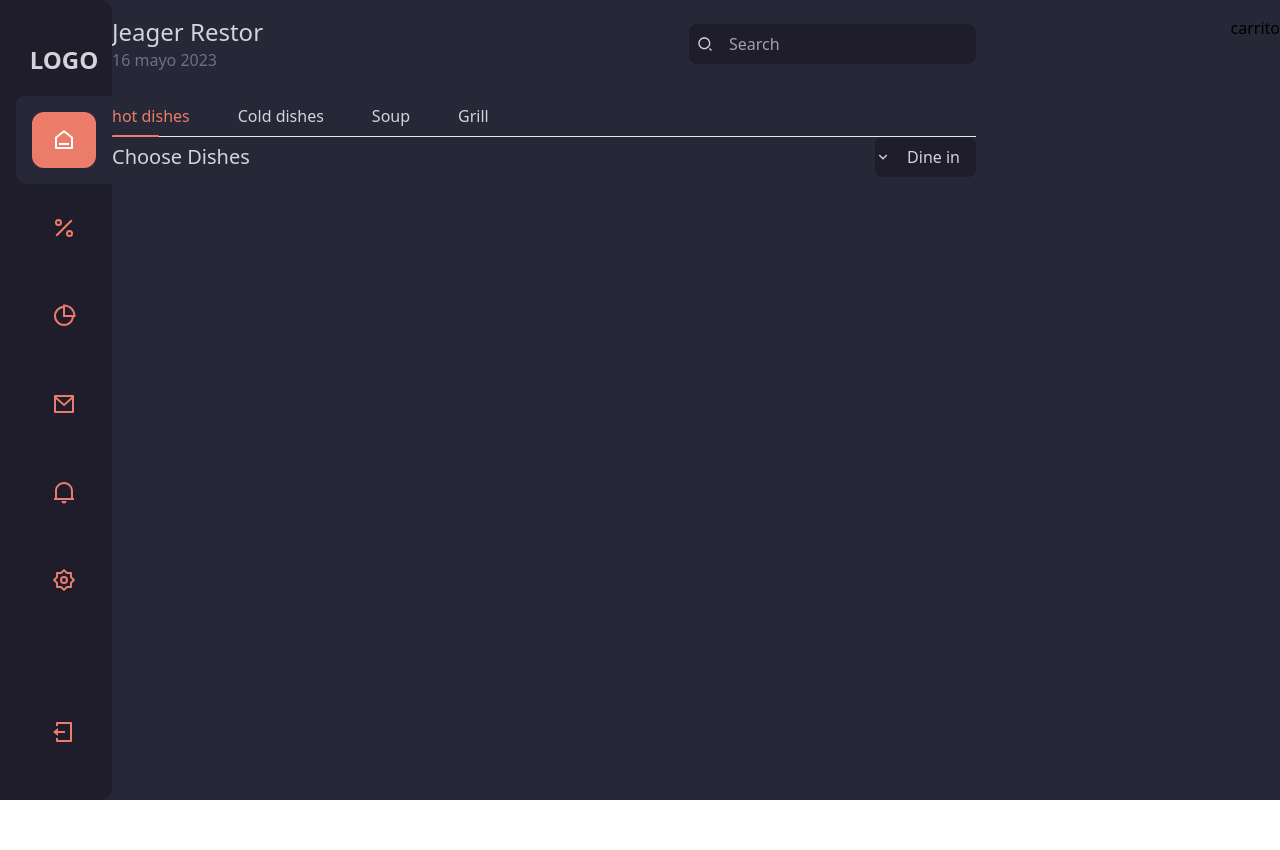
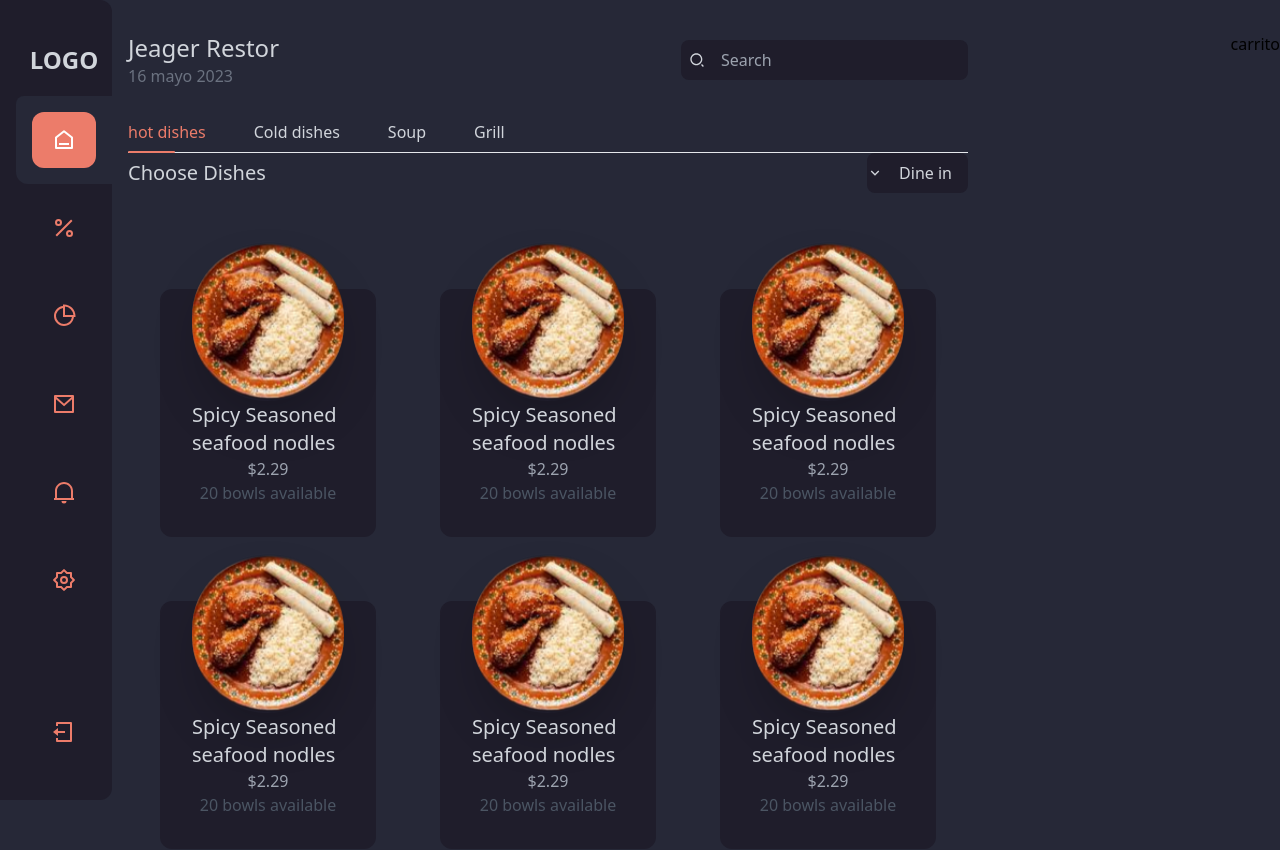
Before and after one commit to jimmyov29/dashboard-store, a React (Create React App) app: page / in a window 1280 px wide. Shown: the top 850 px of the page. Before the commit the page ends 800 px from the top, so only its background shows below. Built offline with nearby package versions, Linux system fonts and the light colour scheme.

Commit message:
cards complete, just missing the images

```diff
--- a/src/App.jsx
+++ b/src/App.jsx
@@ -38,11 +38,11 @@ function App() {
           {showMenu ? <RiCloseLine /> : <RiMenu2Fill />}
         </button>
       </nav>
-      <main className="lg:pl-28 grid grid-cols-1 lg:grid-cols-8 p-4">
+      <main className="lg:pl-32 grid grid-cols-1 lg:grid-cols-8 p-8 pb-20">
         <div className="lg:col-span-6 ">
           {/* Header */}
-          <header >
-          {/* title and searh */}
+          <header>
+            {/* title and searh */}
             <div className="flex flex-col md:flex-row md: justify-between md:items-center gap-4 mb-6">
               <div>
                 <h1 className=" text-2xl text-gray-300">Jeager Restor</h1>
@@ -51,31 +51,115 @@ function App() {
               <form>
                 <div className=" w-full relative">
                   <RiSearch2Line className="absolute left-2 top-1/2 -translate-y-1/2 text-gray-300" />
-                  <input className="bg-[#1F1D2B] w-full py-2 pl-10 pr-4 rounded-lg text-gray-300 outline-none" placeholder="Search">
-
-                  </input>
+                  <input
+                    className="bg-[#1F1D2B] w-full py-2 pl-10 pr-4 rounded-lg text-gray-300 outline-none"
+                    placeholder="Search"
+                  ></input>
                 </div>
               </form>
             </div>
             <nav className=" text-gray-300 flex items-center justify-between md:justify-start  md: gap-8 border-b">
-              <a href="#" className=" relative  py-2 pr-4 text-[#ec7c6a] before:w-1/2 before:h-[2px] before:absolute before:bg-[#ec7c6a] before:left-0 before:rounded-full before:-bottom-[1px] ">hot dishes</a>
-              <a href="#" className=" py-2 pr-4">Cold dishes</a>
-              <a href="#" className=" py-2 pr-4">Soup</a>
-              <a href="#" className=" py-2">Grill</a>
+              <a
+                href="#"
+                className=" relative  py-2 pr-4 text-[#ec7c6a] before:w-1/2 before:h-[2px] before:absolute before:bg-[#ec7c6a] before:left-0 before:rounded-full before:-bottom-[1px] "
+              >
+                hot dishes
+              </a>
+              <a href="#" className=" py-2 pr-4">
+                Cold dishes
+              </a>
+              <a href="#" className=" py-2 pr-4">
+                Soup
+              </a>
+              <a href="#" className=" py-2">
+                Grill
+              </a>
               {/*1.38.12*/}
             </nav>
           </header>
-            {/* Title content */}
-            <div  className="flex items-center justify-between " >
-              <h2 className=" text-xl text-gray-300">Choose Dishes</h2>
-              <button className="flex items-center gap-4 text-gray-300 bg-[#1f1d2b] py-2 pr-4 rounded-lg"> <RiArrowDownSLine/> Dine in</button>
+          {/* Title content */}
+          <div className="flex items-center justify-between mb-16">
+            <h2 className=" text-xl text-gray-300">Choose Dishes</h2>
+            <button className="flex items-center gap-4 text-gray-300 bg-[#1f1d2b] py-2 pr-4 rounded-lg">
+              {" "}
+              <RiArrowDownSLine /> Dine in
+            </button>
+          </div>
+          {/* Content */}
+          <div className=" p-8 grid grid-cols-1 gap-16 md:grid-cols-2 lg:grid-cols-3">
+            {/* Card */}
+            <div className=" bg-[#1f1d2b] p-8  rounded-xl flex flex-col items-center text-gray-300">
+              <img
+                src="comida.png"
+                className="w-40 h-40 object-cover -mt-20 shadow-2xl rounded-full"
+              ></img>
+              <p className="text-xl">Spicy Seasoned seafood nodles</p>
+              <span className="text-gray-400">
+                $2.29
+              </span>
+              <p className="text-gray-600">20 bowls available</p>
             </div>
-            {/* Content */}
-            <div>
-              {/* Card */}
-
-
+            {/* Card */}
+            <div className=" bg-[#1f1d2b] p-8  rounded-xl flex flex-col items-center text-gray-300">
+              <img
+                src="comida.png"
+                className="w-40 h-40 object-cover -mt-20 shadow-2xl rounded-full"
+              ></img>
+              <p className="text-xl">Spicy Seasoned seafood nodles</p>
+              <span className="text-gray-400">
+                $2.29
+              </span>
+              <p className="text-gray-600">20 bowls available</p>
             </div>
+            {/* Card */}
+            <div className=" bg-[#1f1d2b] p-8  rounded-xl flex flex-col items-center text-gray-300">
+              <img
+                src="comida.png"
+                className="w-40 h-40 object-cover -mt-20 shadow-2xl rounded-full"
+              ></img>
+              <p className="text-xl">Spicy Seasoned seafood nodles</p>
+              <span className="text-gray-400">
+                $2.29
+              </span>
+              <p className="text-gray-600">20 bowls available</p>
+            </div>
+            {/* Card */}
+            <div className=" bg-[#1f1d2b] p-8  rounded-xl flex flex-col items-center text-gray-300">
+              <img
+                src="comida.png"
+                className="w-40 h-40 object-cover -mt-20 shadow-2xl rounded-full"
+              ></img>
+              <p className="text-xl">Spicy Seasoned seafood nodles</p>
+              <span className="text-gray-400">
+                $2.29
+              </span>
+              <p className="text-gray-600">20 bowls available</p>
+            </div>
+            {/* Card */}
+            <div className=" bg-[#1f1d2b] p-8  rounded-xl flex flex-col items-center text-gray-300">
+              <img
+                src="comida.png"
+                className="w-40 h-40 object-cover -mt-20 shadow-2xl rounded-full"
+              ></img>
+              <p className="text-xl">Spicy Seasoned seafood nodles</p>
+              <span className="text-gray-400">
+                $2.29
+              </span>
+              <p className="text-gray-600">20 bowls available</p>
+            </div>
+            {/* Card */}
+            <div className=" bg-[#1f1d2b] p-8  rounded-xl flex flex-col items-center text-gray-300">
+              <img
+                src="comida.png"
+                className="w-40 h-40 object-cover -mt-20 shadow-2xl rounded-full"
+              ></img>
+              <p className="text-xl">Spicy Seasoned seafood nodles</p>
+              <span className="text-gray-400">
+                $2.29
+              </span>
+              <p className="text-gray-600">20 bowls available</p>
+            </div>
+          </div>
         </div>
         <div className="lg:col-span-2  fixed lg:carrito right-0 "> carrito</div>
       </main>
```
Also changed, not shown: public/comida.png (added).
